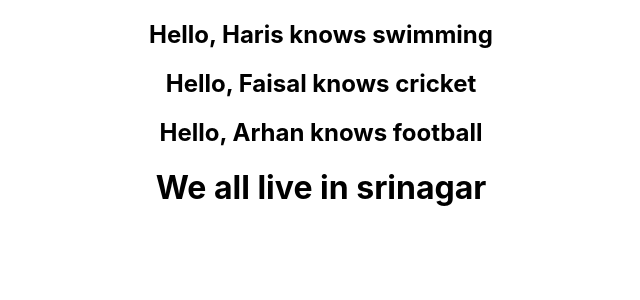
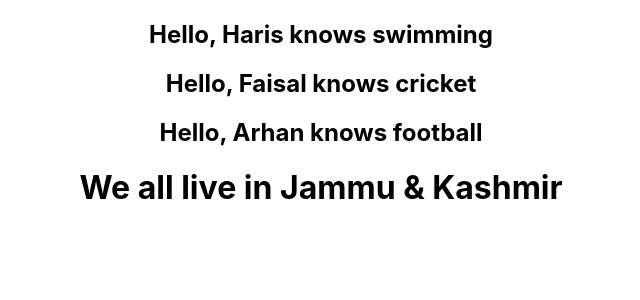
Before and after one commit to MohammedHaris96/React-Practice, a React (Create React App) app: page / in a window 1280 px wide. Shown: the top 300 px of the page, without its empty margins (319-959 px from the left). Built offline with nearby package versions, Linux system fonts and the light colour scheme.

Commit message:
added props

```diff
--- a/src/App.js
+++ b/src/App.js
@@ -8,7 +8,7 @@ function App() {
       <Hello name="Haris" hobbies="swimming" />
       <Hello name="Faisal" hobbies="cricket" />
       <Hello name="Arhan" hobbies="football" />
-      <Place />
+      <Place city="Jammu & Kashmir"/>
     </div>
   );
 }
--- a/src/components/Place.js
+++ b/src/components/Place.js
@@ -1,9 +1,9 @@
 import React from "react";
 
-const Place = () => {
+const Place = ({ city }) => {
   return (
     <div>
-      <h1>We all live in srinagar</h1>
+      <h1>We all live in {city}</h1>
     </div>
   );
 };
```
